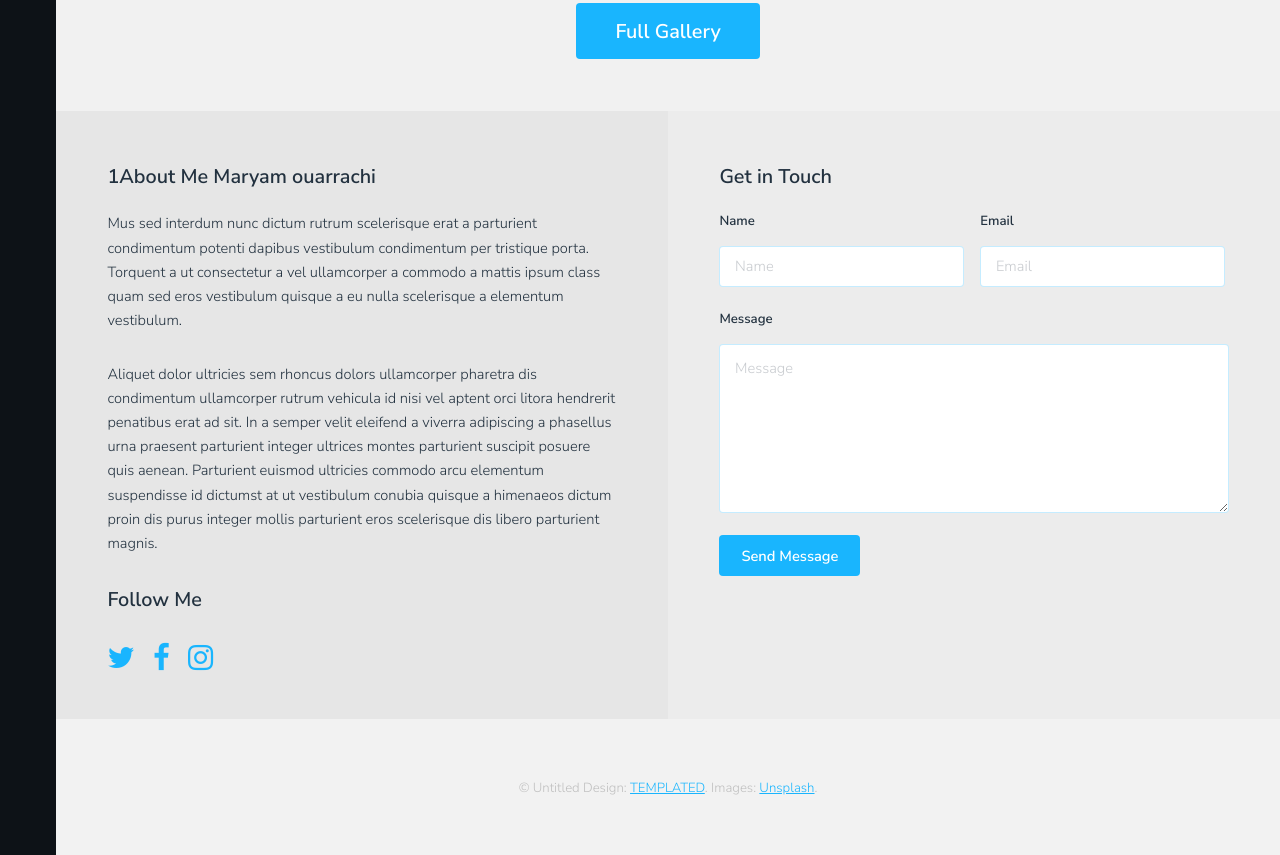
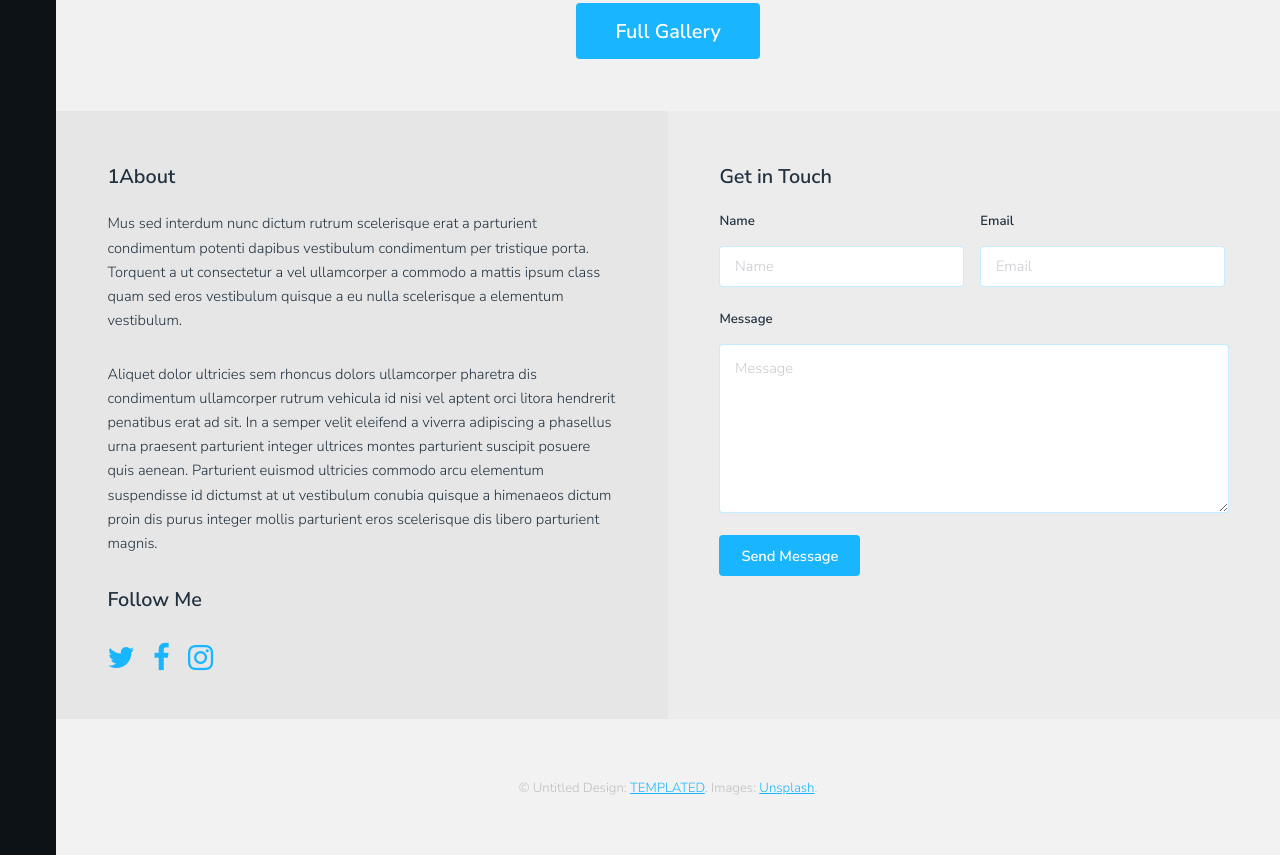
Before and after one commit to nadiaOC/projetGit, a plain HTML site: page index.html in a window 1280 px wide. Shown: the part 1332-2187 px from the top of the page. Drawn offline with Linux system fonts and the light colour scheme.

Commit message:
modif avant github

```diff
--- a/index.html
+++ b/index.html
@@ -81,7 +81,7 @@
 						<section id="contact">
 							<!-- Social -->
 								<div class="social column">
-									<h3>1About Me Maryam ouarrachi</h3>
+									<h3>1About </h3>
 									<p>Mus sed interdum nunc dictum rutrum scelerisque erat a parturient condimentum potenti dapibus vestibulum condimentum per tristique porta. Torquent a ut consectetur a vel ullamcorper a commodo a mattis ipsum class quam sed eros vestibulum quisque a eu nulla scelerisque a elementum vestibulum.</p>
 									<p>Aliquet dolor ultricies sem rhoncus dolors ullamcorper pharetra dis condimentum ullamcorper rutrum vehicula id nisi vel aptent orci litora hendrerit penatibus erat ad sit. In a semper velit eleifend a viverra adipiscing a phasellus urna praesent parturient integer ultrices montes parturient suscipit posuere quis aenean. Parturient euismod ultricies commodo arcu elementum suspendisse id dictumst at ut vestibulum conubia quisque a himenaeos dictum proin dis purus integer mollis parturient eros scelerisque dis libero parturient magnis.</p>
 									<h3>Follow Me</h3>
```
